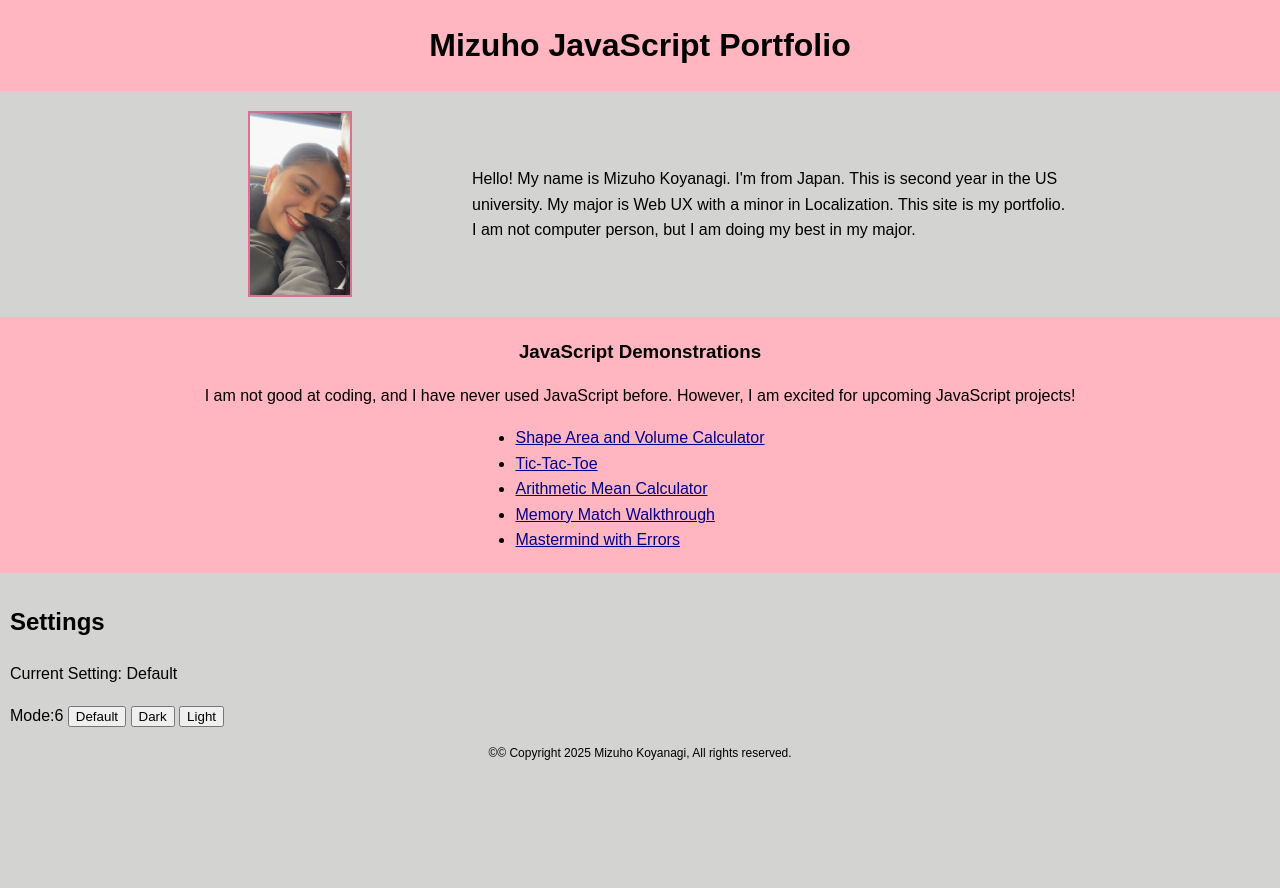
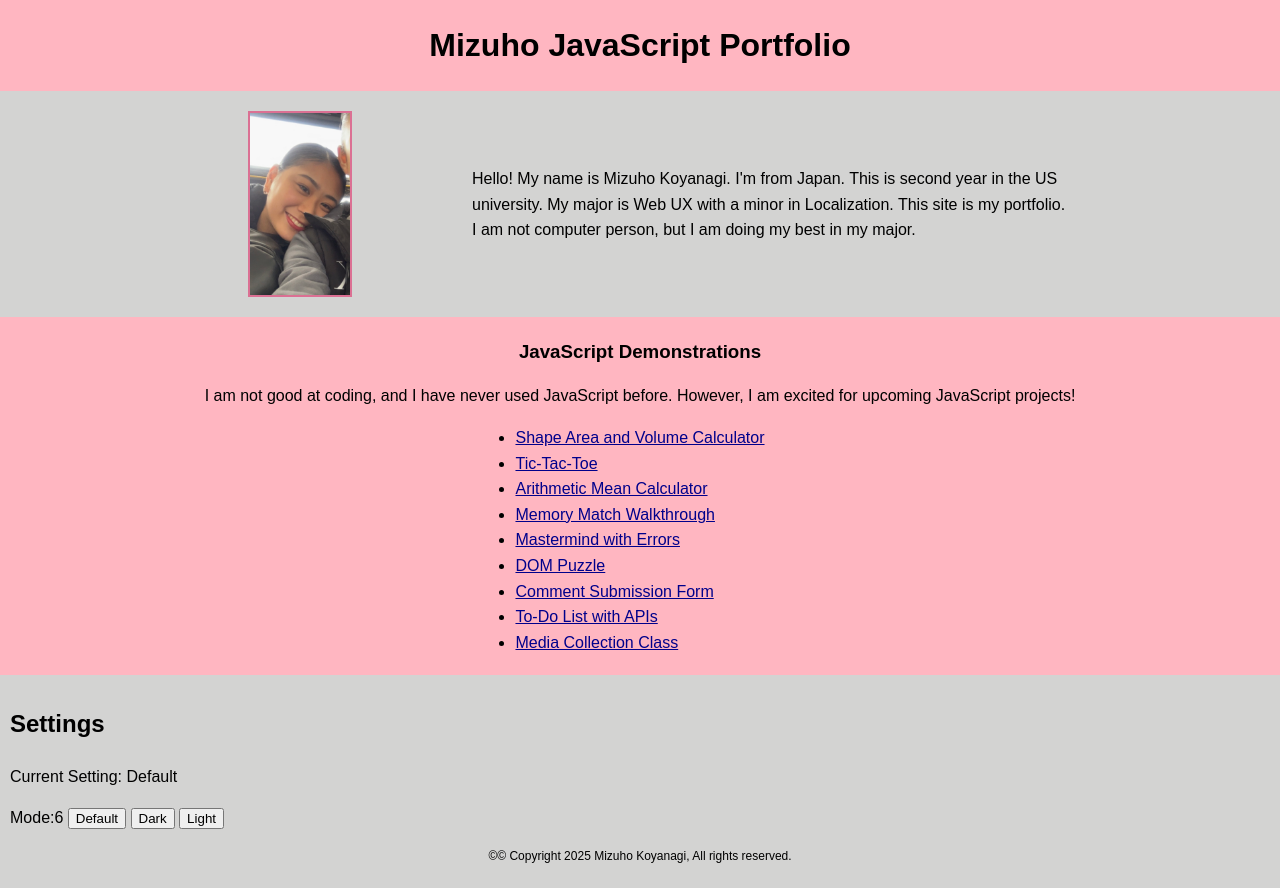
Before and after one commit to nsyhJtj7/nsyhjtj7.github.io, a plain HTML site: page index.html in a window 1280 px wide. Before the commit the page ends 800 px from the top, so only its background shows below. Drawn offline with Linux system fonts and the light colour scheme.

Commit message:
Update index.html

```diff
--- a/index.html
+++ b/index.html
@@ -23,6 +23,10 @@
                 <li><a href="./arithmetic-mean-calculator.html" target="_blank">Arithmetic Mean Calculator</a></li>
                 <li><a href="./memory-match-walkthrough.html" target="_blank">Memory Match Walkthrough</a></li>
                 <li><a href="./mastermind_with_errors.html" target="_blank">Mastermind with Errors</a></li>
+                <li><a href="./dom puzzle.html" target="_blank">DOM Puzzle</a></li>
+                <li><a href="./comments-submission-form.html" target="_blank">Comment Submission Form</a></li>
+                <li><a href="./todoList.html" target="_blank">To-Do List with APIs</a></li>
+                <li><a href="./media-collection-class.html" target="_blank">Media Collection Class</a></li>
             </ul>
         </section>
         <footer id="footer">
```
